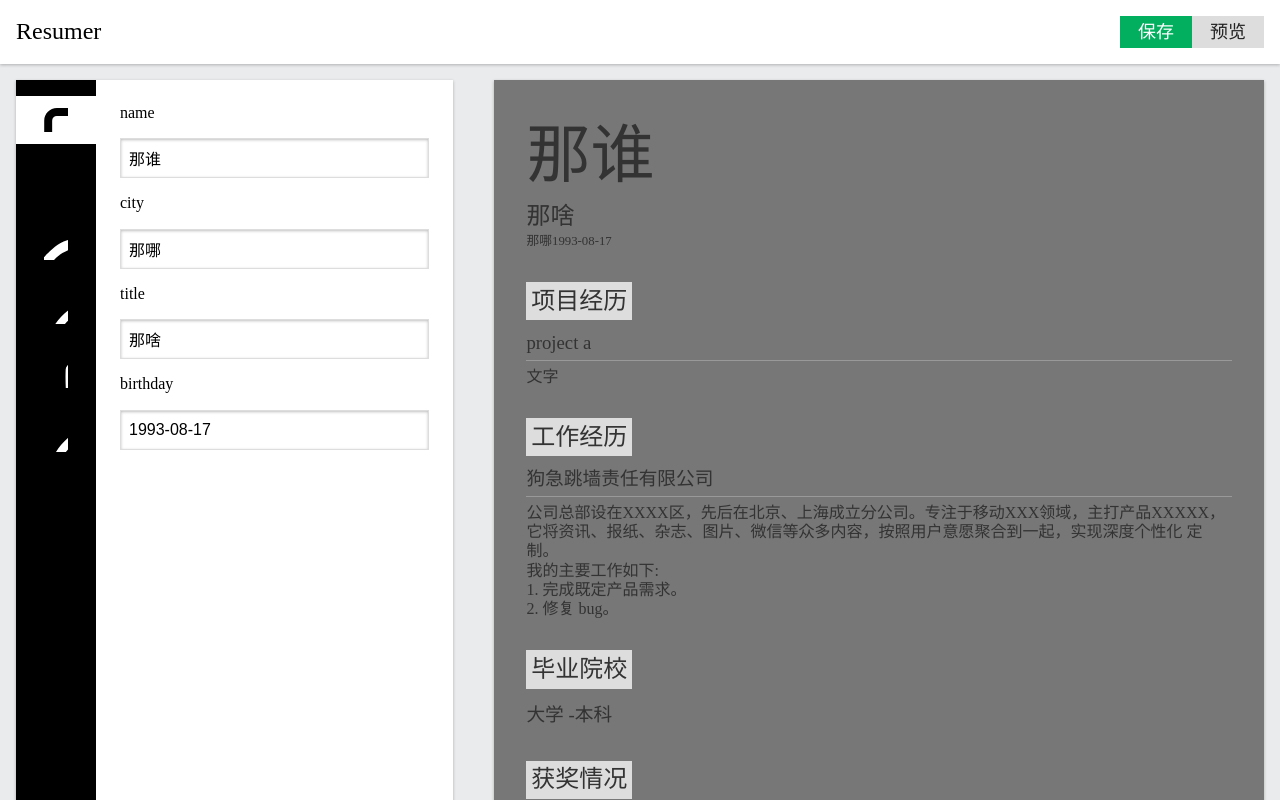
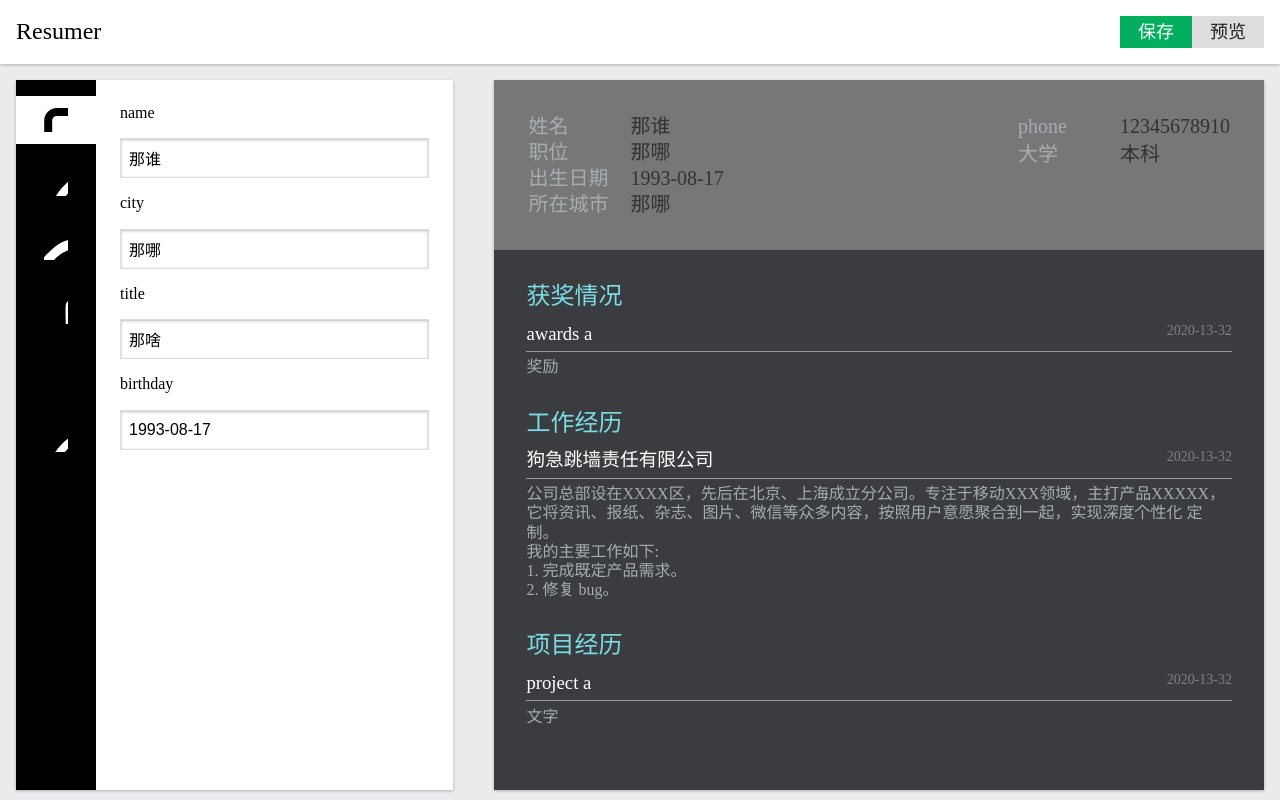
Before and after one commit to Hungereeeeee/resume, a Vue app: page / in a window 1280 px wide. Shown: the top 800 px of the page. Built offline with nearby package versions, Linux system fonts and the light colour scheme.

Commit message:
修改样式  输入方式

```diff
--- a/src/components/ResumeEditor.vue
+++ b/src/components/ResumeEditor.vue
@@ -14,14 +14,17 @@
         <div v-if="resume[item.field] instanceof Array" :id="item.field">
           <div class="subitem" v-for="subitem in resume[item.field]">
             <div class="resumeField" v-for="(value,key) in subitem">
-              <label>{{key}}</label>
-              <input type="text" :value="value"  @input="subitem[key] = $event.target.value">
+              <label>{{key}} </label>
+
+              <input type="text" v-if="key != 'experience'"  :value="value" @input="subitem[key] = $event.target.value">
+              <textarea v-else :value="value" @input="subitem[key] = $event.target.value"></textarea>
             </div>
           </div>
           <div class="btn" @click="add($event)">添加</div>
         </div>
         <div v-else class="resumeField" v-for="(value,key) in resume[item.field]">
           <label>{{key}}</label>
+          <!--<textarea :value="value" @input="resume[item.field][key] = $event.target.value"></textarea>-->
           <input type="text" :value="value" @input="resume[item.field][key] = $event.target.value">
         </div>
       </li>
@@ -52,15 +55,19 @@
         var newObj ={};
         for(var key in obj){
           newObj[key] = obj[key];
+          console.log(key,obj[key])
         }
+        console.log(newObj)
         return newObj;
       },
       add:function(e){
         let ID = e.target.parentNode.id;
-        let o = this.$store.state.resume[ID][0];
-        let newObj = this.clone(o);
+        var  o = this.$store.state.resume[ID][0];
+
+        var newObj = this.clone(o);
+        // console.log('o',o)
+        console.log('newObj',Object.create(o))
         this.$store.state.resume[ID].push(newObj)
-        console.log(this.$store.state.resume[ID])
       }
     }
   }
@@ -116,13 +123,23 @@
     .resumeField
       >label
         display: block
-      input[type=text]
+      input[type = text]
         margin: 16px 0
         border: 1px solid #ddd
         box-shadow: inset 0 1px 3px 0 rgba(0,0,0,0.25)
         width: 100%
         height: 40px
         padding: 0 8px
+      textarea
+        margin: 16px 0
+        border: 1px solid #ddd
+        box-shadow: inset 0 1px 3px 0 rgba(0,0,0,0.25)
+        width: 100%
+        height: 40px
+        padding: 0 8px
+        transition: height 1s
+        &:focus
+          height : 200px;
   hr
     border: none
     border-top: 1px solid #ddd
--- a/src/components/ResumePreview.vue
+++ b/src/components/ResumePreview.vue
@@ -1,22 +1,53 @@
 <template>
   <div id="resumePreview">
+    <div id="information">
       <section data-name="profile" v-show="resume.profile">
-     <h1>
-       {{resume.profile.name}}
-     </h1>
-     <h2>{{resume.profile.title}}</h2>
-     <p>
-       <small>{{resume.profile.city}}</small>
-       <small>{{resume.profile.birthday}}</small>
-     </p>
+        <table>
+          <tr>
+            <td>姓名</td>
+            <td> {{resume.profile.name}}</td>
+          </tr>
+          <tr>
+            <td>职位</td>
+            <td> {{resume.profile.city}}</td>
+          </tr>
+          <tr>
+            <td>出生日期</td>
+            <td> {{resume.profile.birthday}}</td>
+          </tr>
+          <tr>
+            <td>所在城市</td>
+            <td> {{resume.profile.city}}</td>
+          </tr>
+        </table>
+      </section>
+      <div>
+        <section data-name="contacts" v-show="resume.contacts">
+          <table>
+            <tr v-for="item in resume.contacts">
+              <td>{{item.contact}}</td>
+              <td v-show="item.content"> {{item.content}} </td>
+            </tr>
+          </table>
         </section>
 
-    <section data-name="projects" v-show="resume.projects">
-      <h2>项目经历</h2>
+        <section data-name="education" v-show="resume.education">
+          <table>
+            <tr v-for="item in resume.education">
+              <td>{{item.school}}</td>
+              <td v-show="item.content"> {{item.content}} </td>
+            </tr>
+          </table>
+        </section>
+      </div>
+    </div>
+    <div id="experiences">
+      <section data-name="awards" v-show="resume.awards">
+        <h2>获奖情况</h2>
         <ol>
-        <li v-for="item in resume.projects">
-          <h3>{{item.name}}</h3>
-          <p v-show="item.content">{{item.content}}</p>
+          <li v-for="item in resume.awards">
+            <h3>{{item.name}}  <p>{{item.time}}</p></h3>
+            <p v-show="item.experience">{{item.experience}} </p>
           </li>
         </ol>
       </section>
@@ -25,40 +56,22 @@
         <h2>工作经历</h2>
         <ol>
           <li v-for="item in resume.workHistory">
-          <h3>{{item.company}}</h3>
-          <p v-show="item.content">{{item.content}}</p>
+            <h3>{{item.company}} <p>{{item.time}}</p></h3>
+            <p v-show="item.experience">{{item.experience}}</p>
           </li>
         </ol>
       </section>
 
-    <section data-name="education" v-show="resume.education">
-      <h2>毕业院校</h2>
+      <section data-name="projects" v-show="resume.projects">
+        <h2>项目经历</h2>
         <ol>
-        <li v-for="item in resume.education">
-          <h3>{{item.school}} <span v-show="item.content">-{{item.content}}</span></h3>
+          <li v-for="item in resume.projects">
+            <h3>{{item.name}}  <p>{{item.time}}</p></h3>
+            <p v-show="item.experience">{{item.experience}}</p>
           </li>
         </ol>
       </section>
-
-    <section data-name="awards" v-show="resume.awards">
-      <h2>获奖情况</h2>
-      <ol>
-        <li v-for="item in resume.awards">
-          <h3>{{item.name}}</h3>
-          <p v-show="item.content">{{item.content}} </p>
-        </li>
-      </ol>
-    </section>
-
-    <section data-name="contacts" v-show="resume.contacts">
-      <h2>联系方式</h2>
-      <table>
-        <tr v-for="item in resume.contacts">
-          <td>{{item.contact}}</td>
-          <td v-show="item.content"> {{item.content}} </td>
-        </tr>
-      </table>
-    </section>
+    </div>
 
   </div>
 </template>
@@ -81,7 +94,6 @@
   #resumePreview
     background: #ffffff
     box-shadow: 0 1px 3px 0 rgba(0,0,0,0.25)
-    padding: 2em
     color: #333
     line-height : 1.2
     overflow scroll
@@ -89,32 +101,43 @@
       box-sizing: border-box; font-variant: normal; font-weight: normal;
     ol
       list-style none
-    section+section
-      margin-top: 2em
     p
       white-space:pre-line
+    #information
+      padding: 2em
+      &:after
+        display : block
+        content :''
+        clear both
+      td
+        width : 5em
+        font-size 20px;
+        &:first-child
+          color: #a5adb0
+      section[data-name="profile"]
+        float left
+      div
+        float right
+    #experiences
+      padding: 2em
+      background-color : #3a3c40
       section
+        margin-bottom:2em
         >h2:first-child
-          background: #ddd
           display: inline-block
-          padding: .2em
           margin-bottom: .5em
-    section[data-name="profile"]
-      >h1
-        margin:.1em 0
-        font-size: 4em
+          color: #7adde4
       section[data-name="workHistory"],
       section[data-name="projects"],
       section[data-name="awards"]
         li+li
           margin-top : 1em
         li
+          color: #a5adb0
           h3
-          border-bottom: 1px solid #999; padding-bottom: .3em; margin-bottom: .3em;
-    section[data-name="education"]
-      li
-        line-height 1.5
-    section[data-name="contacts"]
-      td:first-child
-        padding-right: 1em
+            border-bottom: 1px solid #999; padding-bottom: .3em; margin-bottom: .3em;color : white
+            p
+              font-size : 14px
+              color: gray
+              float right
 </style>
--- a/src/store/index.js
+++ b/src/store/index.js
@@ -9,11 +9,11 @@ export default new Vuex.Store({
     resume: {
       config: [
         { field: 'profile',icon: 'id' },
+        { field: 'contacts',icon: 'phone'},
+        { field: 'education',icon: 'book'},
+        { field: 'awards',icon: 'cup'},
         { field: 'workHistory', icon: 'work'},
-        { field: 'education',icon: 'book'},
         { field: 'projects',icon: 'heart'},
-        { field: 'awards',icon: 'cup'},
-        { field: 'contacts',icon: 'phone'},
       ],
       profile:{
         name:'那谁',
@@ -21,32 +21,25 @@ export default new Vuex.Store({
         title:'那啥',
         birthday:'1993-08-17'
       },
+      contacts: [
+        { contact: 'phone', content: '12345678910' },
+      ],
       'workHistory': [
-        {company: '狗急跳墙责任有限公司', content:  `公司总部设在XXXX区，先后在北京、上海成立分公司。专注于移动XXX领域，主打产品XXXXX，它将资讯、报纸、杂志、图片、微信等众多内容，按照用户意愿聚合到一起，实现深度个性化 定制。
+        {company: '狗急跳墙责任有限公司', time:'2020-13-32',experience:  `公司总部设在XXXX区，先后在北京、上海成立分公司。专注于移动XXX领域，主打产品XXXXX，它将资讯、报纸、杂志、图片、微信等众多内容，按照用户意愿聚合到一起，实现深度个性化 定制。
 我的主要工作如下:
 1. 完成既定产品需求。
 2. 修复 bug。`},
-//         {company: '鸡飞狗跳公司', content:  `公司总部设在XXXX区，先后在北京、上海成立分公司。专注于移动XXX领域，主打产品XXXXX，它将资讯、报纸、杂志、图片、微信等众多内容，按照用户意愿聚合到一起，实现深度个性化 定制。
-// 我的主要工作如下:
-// 1. 完成既定产品需求。
-// 2. 修复 bug。`},
       ],
       education: [
         { school: '大学', content: '本科' },
-        // { school: '高中' },
       ],
       projects: [
-        { name: 'project a', content: '文字' },
-        // { name: 'project b', content: '文字' },
+        { name: 'project a',time:'2020-13-32',experience: '文字' },
       ],
       awards: [
-        { name: 'awards a', content: '奖励' },
-        // { name: '牛噻' },
+        { name: 'awards a', time:'2020-13-32',experience: '奖励' },
       ],
-      contacts: [
-        { contact: 'phone', content: '12345678910' },
-        // { contact: 'qq', content: '12345678' },
-      ],
+
     }
   },
   mutations:{
```
Also changed, not shown: 10 other files (tests, documents, lock files or other folders). Lines whose indentation alone changed are shown as unchanged.
